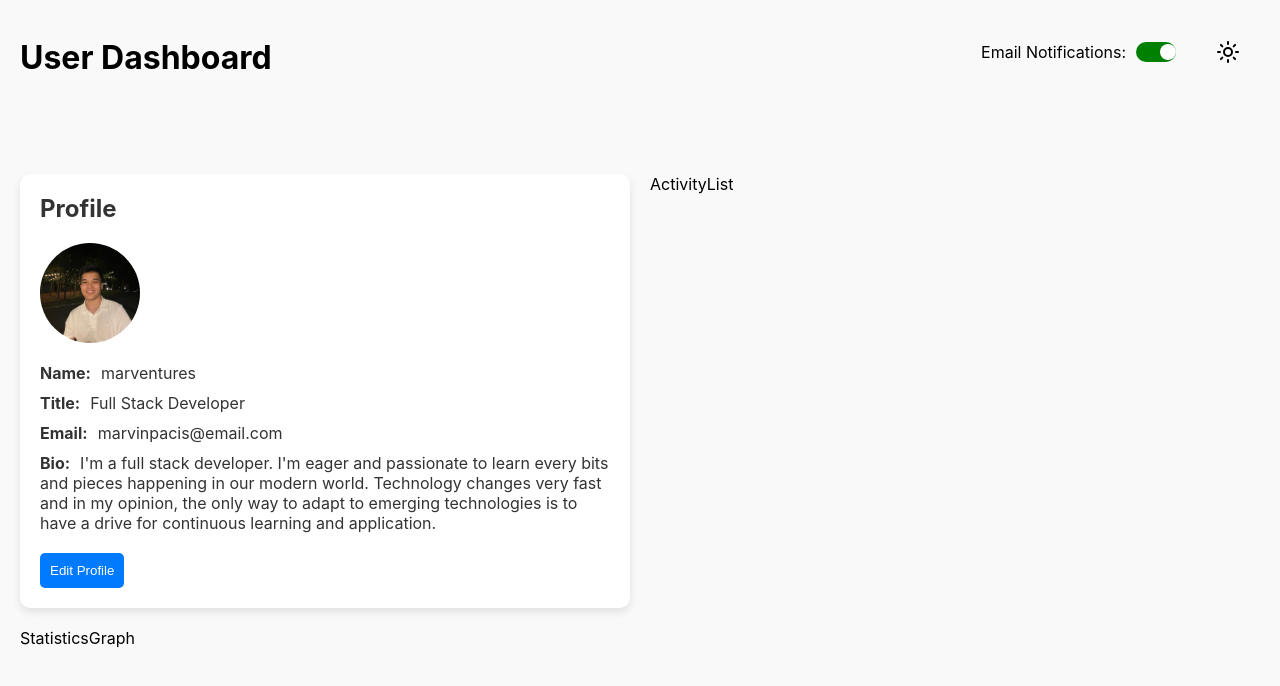
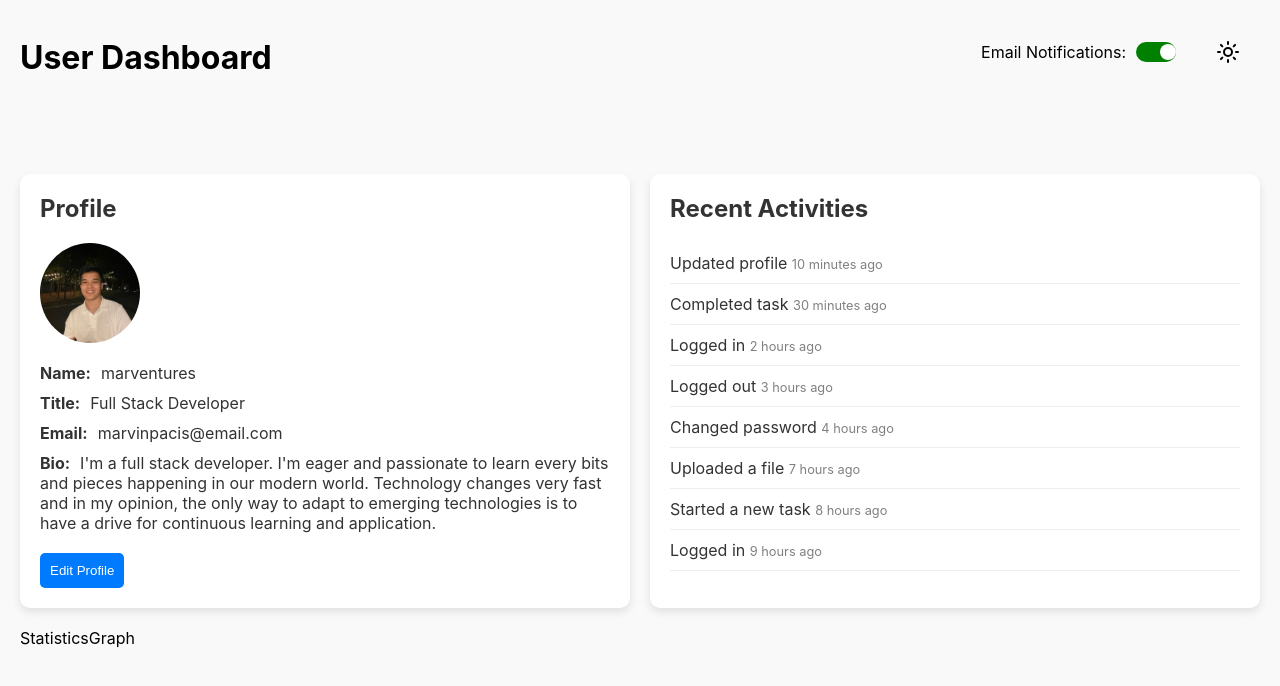
Before and after one commit to marventures/user-dashboard, a React (Create React App) app: page / in a window 1280 px wide. Shown: the top 686 px of the page. Built offline with nearby package versions, Linux system fonts and the light colour scheme.

Commit message:
feat: add activity list section

```diff
--- a/src/components/ActivityList/ActivityList.jsx
+++ b/src/components/ActivityList/ActivityList.jsx
@@ -1,3 +1,19 @@
+// prettier-ignore
+import { ActivityContainer, ActivityItem, Timestamp, SectionTitle } from './ActivityList.styled';
+import { useDarkMode } from '../../contexts/DarkModeContext';
+import { activities } from '../../lib/placeholder-data';
+
 export const ActivityList = () => {
-  return <div>ActivityList</div>;
+  const { darkMode } = useDarkMode();
+
+  return (
+    <ActivityContainer darkMode={darkMode}>
+      <SectionTitle>Recent Activities</SectionTitle>
+      {activities.map((act, index) => (
+        <ActivityItem key={index} darkMode={darkMode}>
+          {act.activity} <Timestamp>{act.time}</Timestamp>
+        </ActivityItem>
+      ))}
+    </ActivityContainer>
+  );
 };
--- a/src/components/ActivityList/ActivityList.styled.js
+++ b/src/components/ActivityList/ActivityList.styled.js
@@ -1 +1,31 @@
 import styled from 'styled-components';
+
+export const ActivityContainer = styled.div`
+  background-color: ${({ darkMode }) => (darkMode ? '#333' : '#fff')};
+  color: ${({ darkMode }) => (darkMode ? '#fff' : '#333')};
+  padding: 20px;
+  border-radius: 10px;
+  box-shadow: 0 4px 8px rgba(0, 0, 0, 0.1);
+  transition: background-color 0.3s, color 0.3s;
+`;
+
+export const SectionTitle = styled.h3`
+  font-size: 1.5rem;
+  margin-bottom: 20px;
+  text-align: left;
+`;
+
+export const ActivityItem = styled.div`
+  padding: 10px 0;
+  border-bottom: 1px solid ${({ darkMode }) => (darkMode ? '#444' : '#eee')};
+  cursor: pointer;
+
+  &:hover {
+    background-color: ${({ darkMode }) => (darkMode ? '#555' : '#f8f9fa')};
+  }
+`;
+
+export const Timestamp = styled.span`
+  font-size: 0.8rem;
+  color: gray;
+`;
--- /dev/null
+++ b/src/lib/placeholder-data.js
@@ -0,0 +1,10 @@
+export const activities = [
+  { activity: 'Updated profile', time: '10 minutes ago' },
+  { activity: 'Completed task', time: '30 minutes ago' },
+  { activity: 'Logged in', time: '2 hours ago' },
+  { activity: 'Logged out', time: '3 hours ago' },
+  { activity: 'Changed password', time: '4 hours ago' },
+  { activity: 'Uploaded a file', time: '7 hours ago' },
+  { activity: 'Started a new task', time: '8 hours ago' },
+  { activity: 'Logged in', time: '9 hours ago' },
+];
```
